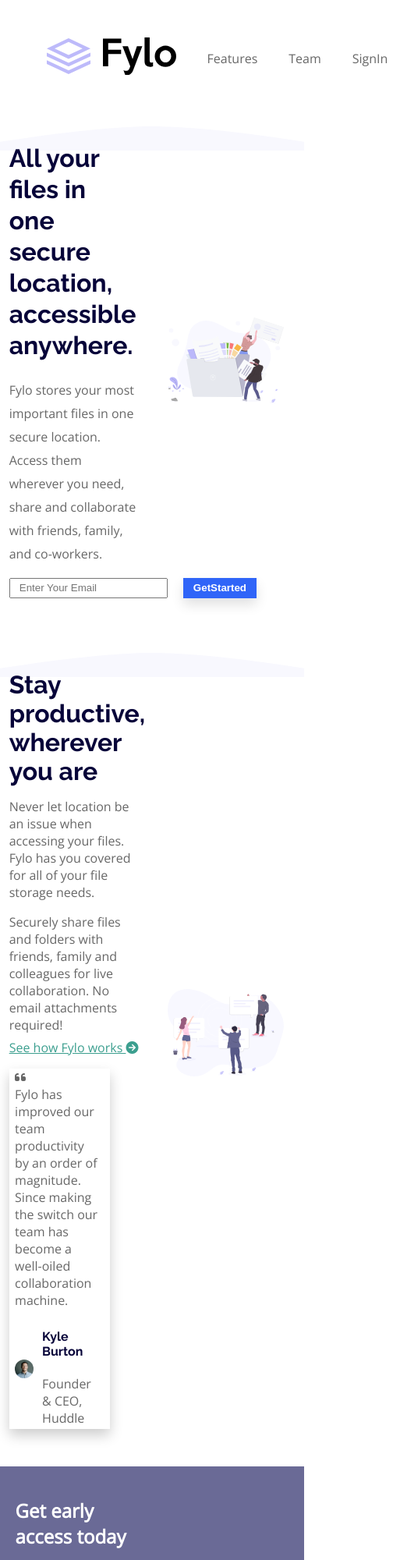
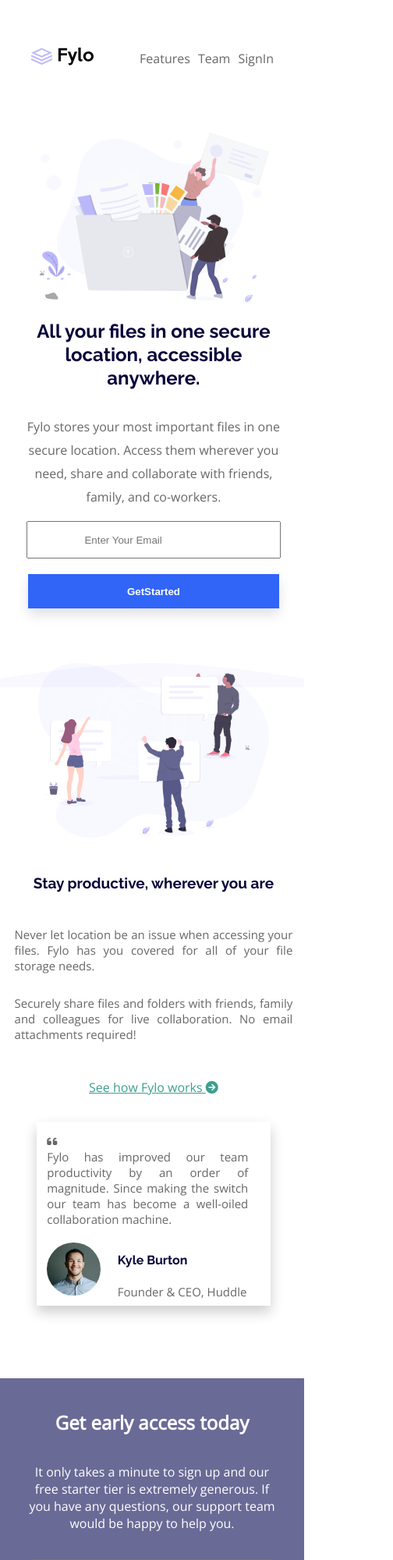
Before and after one commit to Theetshitha/fyloproject, a plain HTML site: page index.html in a window 390 px wide. Shown: the top 2000 px of the page at 78% size, 504 px wide, since content can reach past the window. Drawn offline with nearby package versions, Linux system fonts and the light colour scheme; a web font is replaced by a local one.

Commit message:
assesment

```diff
--- a/style.css
+++ b/style.css
@@ -333,6 +333,320 @@
         cursor: pointer;
     }
 }
+
+@media(max-width:425px){
+    body{
+        width: 100%;
+    }
+
+    .main{
+        width: 90%;
+    }
+
+    .navbar{
+        width: 100%;
+        height: 150px;
+
+    }
+    .navbar img{
+        width: 80px;
+    }
+
+    .navbar ul{
+        gap: 10px;
+    }
+
+    .home1{
+        margin-top: 5%;
+        width:100% ;
+        background-image: none;
+
+    }
+    .page1{
+
+        width: 95%;
+        display: flex;
+        justify-content:center;
+       flex-direction: column-reverse;
+        align-items: center;
+        margin: 3%;
+        padding-bottom: 15%;
+        /* padding-left: 4%; */
+        /* padding-top: 8%; */
+
+    }
+
+    .page1-inner{
+        width: 90%;
+        display: flex;
+        align-items: center;
+        justify-content: center;
+        flex-direction: column;
+    }
+    .page1-img1{
+        width: 100%;
+        text-align: center;
+    }
+    .page1-img1 img{
+        width: 80%;
+    }
+
+
+    .page1-inner h1 {
+        font-size: 24px;
+        width: 100%;
+        line-height: 30px;
+        text-align: center;
+    }
+
+    .page1-inner p {
+        width: 104%;
+        line-height: 30px;
+        text-align: center;
+    }
+    .page1-inner form{
+        display: flex;
+       flex-direction: column;
+       justify-content: center;
+       align-items: center;
+       text-align: center;
+        gap: 20px;
+    }
+
+    .page1-inner input{
+        width: fit-content;
+        padding: 8% 40%;
+    }
+
+    .page1-inner button{
+
+        width: fit-content;
+        padding: 8% 70%;
+        background-color: hsl(224, 93%, 58%);
+        color: white;
+        font-weight: bold;
+
+        border: none;
+    }
+
+    .home2{
+
+        width:100% ;
+        background-image: url(bg-curve-desktop.svg);
+        background-repeat: no-repeat;
+        background-size: contain;
+
+    }
+    .page2{
+
+        width: 95%;
+        display: flex;
+        justify-content:center;
+        flex-direction: column-reverse;
+        align-items: center;
+        margin: 3%;
+        padding-bottom: 8%;
+        /* padding-left: 4%; */
+        /* padding-top: 8%; */
+
+    }
+
+    .page2-inner{
+        width: 90%;
+
+        display: flex;
+        align-items: center;
+        justify-content: center;
+        flex-direction: column;
+    }
+    .page2-img1{
+        width: 100%;
+        text-align: center;
+        margin-bottom: 4%;
+
+    }
+    .page2-img1 img{
+        width: 80%;
+        margin-bottom: 4%;
+
+    }
+    .page2-inner h1 {
+       text-align: center;
+       font-size: 19px;
+        margin-bottom: 9%;
+        width: 100%;
+
+    }
+    .page2-inner p {
+        width: 107%;
+        margin-bottom: 4%;
+        font-size: 15px;
+        text-align: justify;
+        margin-bottom: 4%;
+      }
+
+    .page2-inner span{
+       color:hsl(170, 45%, 43%);
+       text-decoration-line:underline;
+       text-align: center;
+       margin-top: 10%;
+    }
+
+    .page2-middle{
+        padding-left: 4%;
+        box-sizing: border-box;
+        width: 90%;
+        height: fit-content;
+        background-color: white;
+        border: none;
+        cursor: pointer;
+
+        box-shadow: 0 8px 16px 0 rgba(0,0,0,0.2);
+        margin-bottom: 15%;
+    }
+    .page2-author{
+        display: flex;
+        gap: 5px;
+        justify-content: space-around;
+        align-items: center;
+
+        width: 100%;
+        height: 10%;
+    }
+    .page2-middle p {
+        width: 90%;
+        text-align: justify;
+
+    }
+    .page2-author1 img{
+        width: 80%;
+        object-fit: cover;
+        border-radius:50%;
+    }
+    .page2-author2 {
+        width: 100%;
+
+    }
+    .footer{
+        display: flex;
+        flex-direction: column;
+        justify-content: center;
+
+    }
+
+    .footer-nav1{
+        display: flex;
+         align-items: center;
+        justify-content: center;
+        flex-direction: column;
+
+        gap: 0px;
+
+
+        color: white;
+        background-color:  hsla(240, 22%, 44%, 0.89);
+
+    }
+    .footer-nav1-1{
+        width: 50%;
+        margin:5%;
+        text-align: center;
+        display: flex;
+        align-items: center;
+        flex-direction: column;
+
+    }
+    .footer-nav1-1 h2{
+        width: 150%;
+
+
+    }
+
+    .footer-nav1-1 p {
+        width: 169%;
+    }
+
+    .footer-nav1-2 form{
+        width: 80%;
+        margin-bottom: 20%;
+    }
+    .footer-nav1-2 {
+        width: 80%;
+        display: flex;
+        align-items: center;
+
+
+    }
+
+
+    .footer-nav1-2 input {
+        width: fit-content;
+        padding: 4% 26%;
+    }
+
+    .footer-nav1-2 button {
+
+        width:fit-content;
+        padding: 4% 37%;
+        background-color: hsl(224, 93%, 58%);
+        color: white;
+        font-weight: bold;
+        margin-bottom: 10%;
+        border: none;
+    }
+    .footer-nav2{
+        display: flex;
+        align-items: flex-start;
+        justify-content:space-around;
+        flex-direction: column;
+        gap: 20px;
+        color: white;
+        background-color:  hsl(243, 87%, 12%);
+
+    }
+    .footer-nav2 a{
+        text-decoration: none;
+        color: white;
+    }
+    .footer-nav2-1{
+        display: flex;
+        flex-direction: column;
+        gap: 10px;
+        width: 60%;
+        margin:10%;
+    }
+    .footer-nav2-2{
+        display: flex;
+        flex-direction: column;
+        gap: 10px;
+        width: 60%;
+        margin:10%;
+    }
+    .footer-nav2-3{
+        display: flex;
+        flex-direction: column;
+        gap: 10px;
+        width: 60%;
+        margin:10%;
+        margin-top: 2%;
+    }
+     .footer-nav2-4{
+
+        gap: 10px;
+
+        width: 22%;
+        margin:0%;
+        padding-left: 37%;
+        padding-bottom: 15%;
+
+    }
+    button:hover{
+        background-color: rgba(56, 156, 250, 0.705);
+        color: white;
+        cursor: pointer;
+    }
+
+}
 @media(max-width:375px){
     body{
         width: 100%;
```
